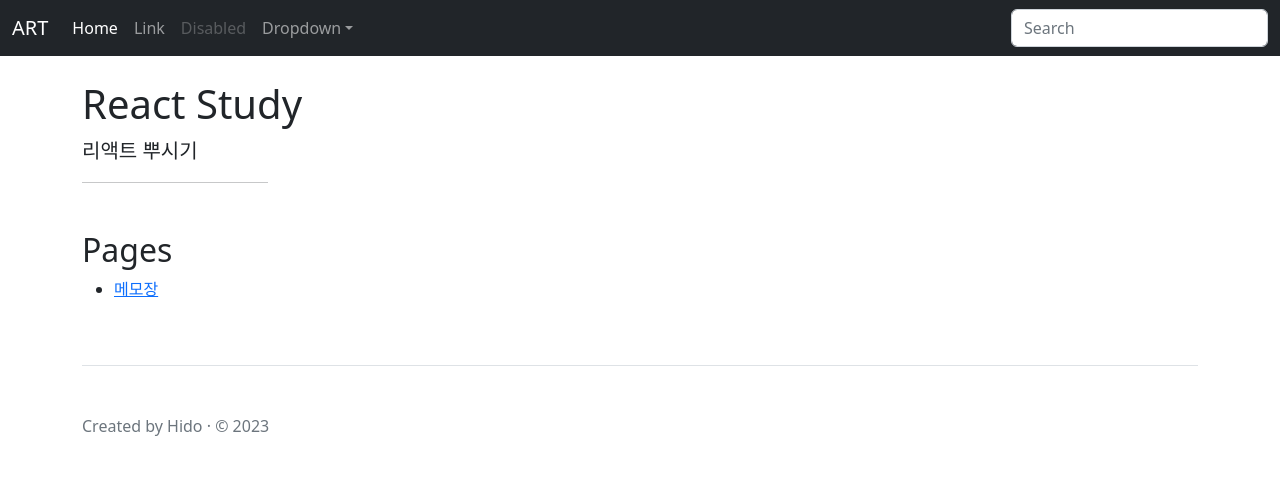
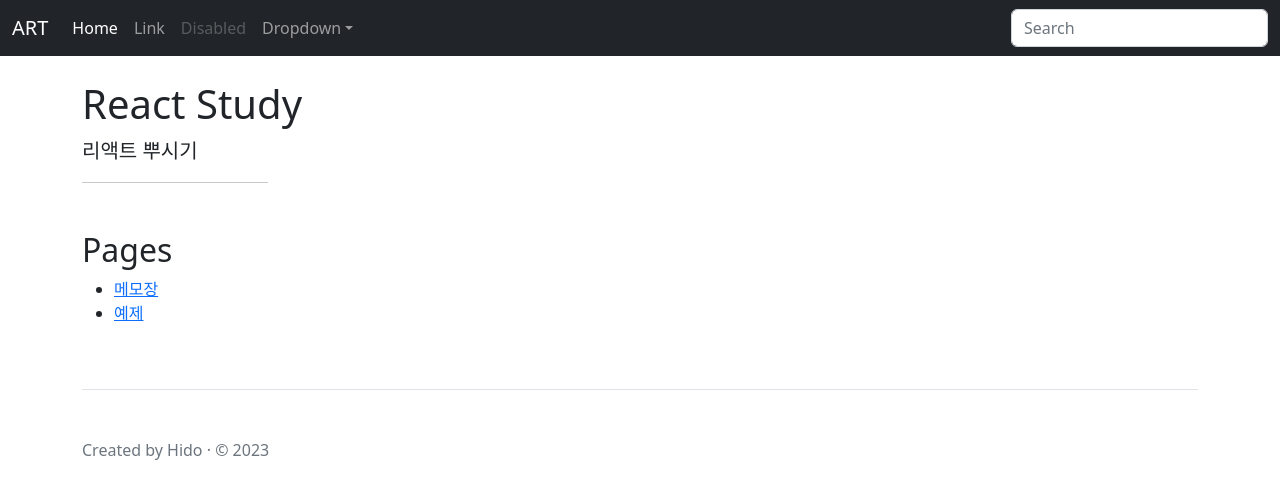
Before and after one commit to hido02/https---github.com-hido02-react-study2, a React (Create React App) app: page / in a window 1280 px wide. Shown: the top 498 px of the page. Built offline with nearby package versions, Linux system fonts and the light colour scheme.

Commit message:
예제 페이지 연결

```diff
--- a/src/App.js
+++ b/src/App.js
@@ -1,5 +1,5 @@
 import { BrowserRouter as Router, Route, Routes } from 'react-router-dom';
-import MainPage from"./pages/MainPage";
+import MainPage from"./pages/main/MainPage";
 import 'bootstrap/dist/css/bootstrap.min.css';
 import EachPage from './pages/each/EachPage';
 
--- a/src/pages/each/EachPage.js
+++ b/src/pages/each/EachPage.js
@@ -1,15 +1,15 @@
 import { useParams } from 'react-router-dom';
 import Header from '../../components/Header';
 import MemoView from '../../views/MemoView';
-import useParamsView from '../../views/useParamsView';
+import PracticeView from '../../views/PracticeView';
 
 const data = {
     memo: {
         html:<MemoView/>,
     },
-    // useParams: {
-    //     html:<useParamsView/>,
-    // }
+    prac: {
+        html:<PracticeView/>
+    }
 };
 
 const DataPage = () => {
--- /dev/null
+++ b/src/pages/main/MainPage.js
@@ -0,0 +1,22 @@
+import React from 'react';
+import '../../../src/App.css';
+import Header from '../../components/Header';
+import MainView from '../../views/MainView';
+
+const App = () => {
+      return (
+        <>
+        <Header/>
+        <div className="container">
+            <div className="row my-4">
+            <MainView/>
+            </div>
+            <footer class="pt-5 my-5 text-muted border-top">
+                Created by Hido &middot; &copy; 2023
+            </footer>
+        </div>
+        </>
+      );
+}
+
+export default App;
--- a/src/views/MainView.js
+++ b/src/views/MainView.js
@@ -11,6 +11,7 @@ function MainView() {
             <h2>Pages</h2>
             <ul class="icon-list">
               <li><a href="each/memo">메모장</a></li>
+              <li><a href="each/prac">예제</a></li>
             </ul>
 
           </div>
--- /dev/null
+++ b/src/views/PracticeView.js
@@ -0,0 +1,17 @@
+function PracticeView() {
+    return (
+        <main>
+            <div class="row g-5">
+          <div class="col-md-8">
+            <h2>예제</h2>
+            <ul class="icon-list">
+              <li><a href="each/prac/useParams">useParams</a></li>
+            </ul>
+
+          </div>
+        </div>
+        </main>
+    )
+}
+
+export default PracticeView;
```
